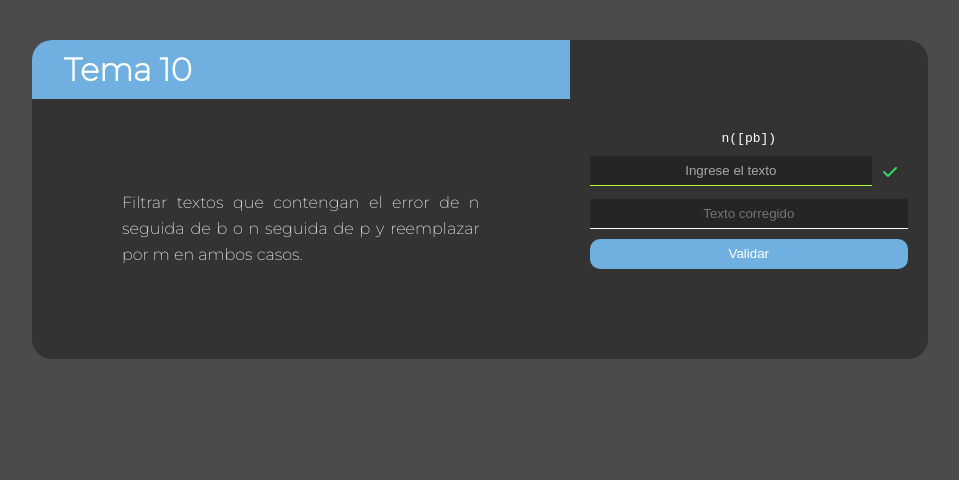
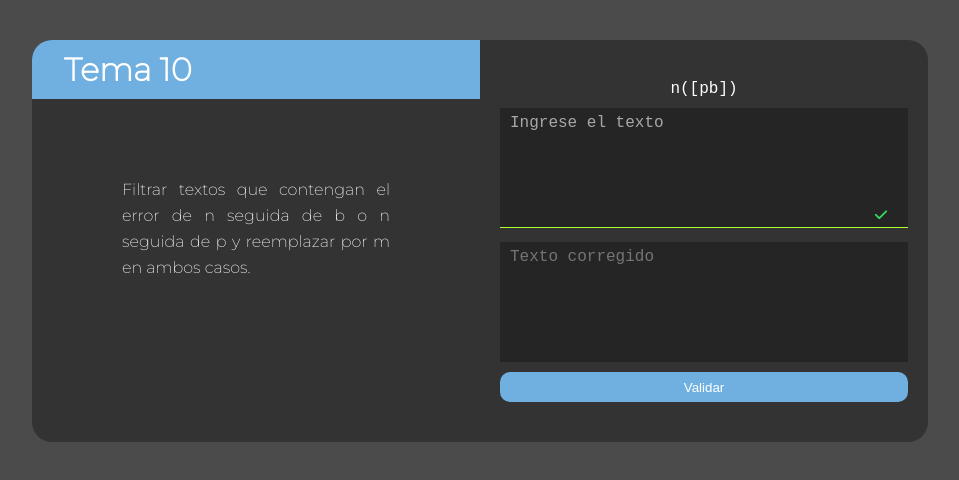
Before and after one commit to leovergaramarq/regex-examples, a plain HTML site: page tema-10/index.html in a window 1280 px wide. Both pictures are taken after a click on the button "Validar". Shown: the whole page, without its empty margins (160-1119 px from the left). Drawn offline with Linux system fonts and the light colour scheme.

Commit message:
tema-10 input changed to textarea

```diff
--- a/tema-10/index.html
+++ b/tema-10/index.html
@@ -27,10 +27,13 @@
         <div class="solution">
             <code id="regex"></code>
             <div class="solution__input-section">
-                <input type="text" id="input" placeholder="Ingrese el texto">
+                <!-- Text area -->
+                <textarea id="input" placeholder="Ingrese el texto" autofocus></textarea>
+                <!-- <input type="area" id="input" placeholder="Ingrese el texto"> -->
                 <span id="result" class="hidden"><i class="fa-solid fa-check"></i></span>
             </div>
-            <input type="text" id="correction" placeholder="Texto corregido" disabled>
+            <!-- <input type="text" id="correction" placeholder="Texto corregido" disabled> -->
+            <textarea id="correction" placeholder="Texto corregido" readonly></textarea>
             <button id="validate">Validar</button>
         </div>
     </div>
--- a/tema-10/index.js
+++ b/tema-10/index.js
@@ -21,17 +21,20 @@ function validate() {
         }
         $input.style.borderBottomColor = 'red';
     }
-    $correction.value = $input.value.replaceAll(regex, 'm$1');
+    $correction.textContent = $input.value.replaceAll(regex, 'm$1');
     if($result.classList.contains('hidden')) $result.classList.remove('hidden');
-
-
 }
 
 function checkRegex(string) {
     return regex.test(string);
 }
 
-$input.addEventListener('keydown', e => e.key === 'Enter' && validate());
+$input.addEventListener('keydown', e => {
+    if(e.key === 'Enter' && !e.shiftKey) {
+        e.preventDefault();
+        validate();
+    }
+});
 document.querySelector('#validate').addEventListener('click', validate);
 
 const regexStr = String(regex);
--- a/tema-10/styles.css
+++ b/tema-10/styles.css
@@ -33,12 +33,12 @@ body {
     border-radius: 20px;
 }
 
-.content > div {
-    /* padding: 10px; */
-}
+/* .content > div {
+    padding: 10px;
+} */
 
 .problem {
-    width: 60%;
+    width: 50%;
 }
 
 .problem__title {
@@ -67,36 +67,48 @@ body {
     flex-direction: column;
     gap: 10px;
     justify-content: center;
-    padding: 0 20px;
-    width: 40%;
+    padding: 40px 20px;
+    width: 50%;
     text-align: center;
+    font-size: 16px;
 }
 
 .solution__input-section {
-    display: flex;
+    position: relative;
 }
 
 #input::placeholder {
     color: #fff9;
 }
 
+textarea {
+    height: 120px;
+    resize: none;
+    border: none;
+    padding: 6px 10px;
+    font-size: 16px;
+    /* text-align: center; */
+}
+
 #input {
+    width: 100%;
     flex-grow: 1;
-    height: 30px;
+    /* height: 100px; */
     /* width: 90%; */
     border: none;
     border-bottom: 1px solid white;
-    text-align: center;
     background-color: #252525;
     color: white;
+    resize: none;
+    /* font-family: 'Montserrat', sans-serif; */
 }
-#correction{
+
+#correction {
     /* flex-grow: 1; */
-    height: 30px;
+    /* height: 30px; */
     /* width: 90%; */
-    border: none;
-    border-bottom: 1px solid white;
-    text-align: center;
+    /* border-bottom: 1px solid white; */
+    /* text-align: center; */
     background-color: #252525;
     color: white;
 }
@@ -111,8 +123,11 @@ body {
 }
 
 #result {
-    padding: 7px 10px;
-    font-size: 16px;
+    position: absolute;
+    right: 10px;
+    bottom: 2px;
+    padding: 6px 10px;
+    font-size: 14px;
     height: min-content;
 }
 
--- a/tema-9/styles.css
+++ b/tema-9/styles.css
@@ -33,9 +33,9 @@ body {
     border-radius: 20px;
 }
 
-.content > div {
-    /* padding: 10px; */
-}
+/* .content > div {
+    padding: 10px;
+} */
 
 .problem {
     width: 60%;
@@ -70,10 +70,12 @@ body {
     padding: 0 20px;
     width: 40%;
     text-align: center;
+    font-size: 16px;
 }
 
 .solution__input-section {
-    display: flex;
+    /* display: flex; */
+    position: relative;
 }
 
 #input::placeholder {
@@ -81,14 +83,15 @@ body {
 }
 
 #input {
-    flex-grow: 1;
+    /* flex-grow: 1; */
     height: 30px;
-    /* width: 90%; */
+    width: 100%;
     border: none;
     border-bottom: 1px solid white;
     text-align: center;
     background-color: #252525;
     color: white;
+    font-size: 16px;
 }
 
 .solution button {
@@ -101,8 +104,10 @@ body {
 }
 
 #result {
-    padding: 7px 10px;
-    font-size: 16px;
+    right: 0;
+    position: absolute;
+    padding: 6px 10px;
+    font-size: 14px;
     height: min-content;
 }
 
```
Also changed, not shown: tema-9/index.html (+1 -1 lines).
